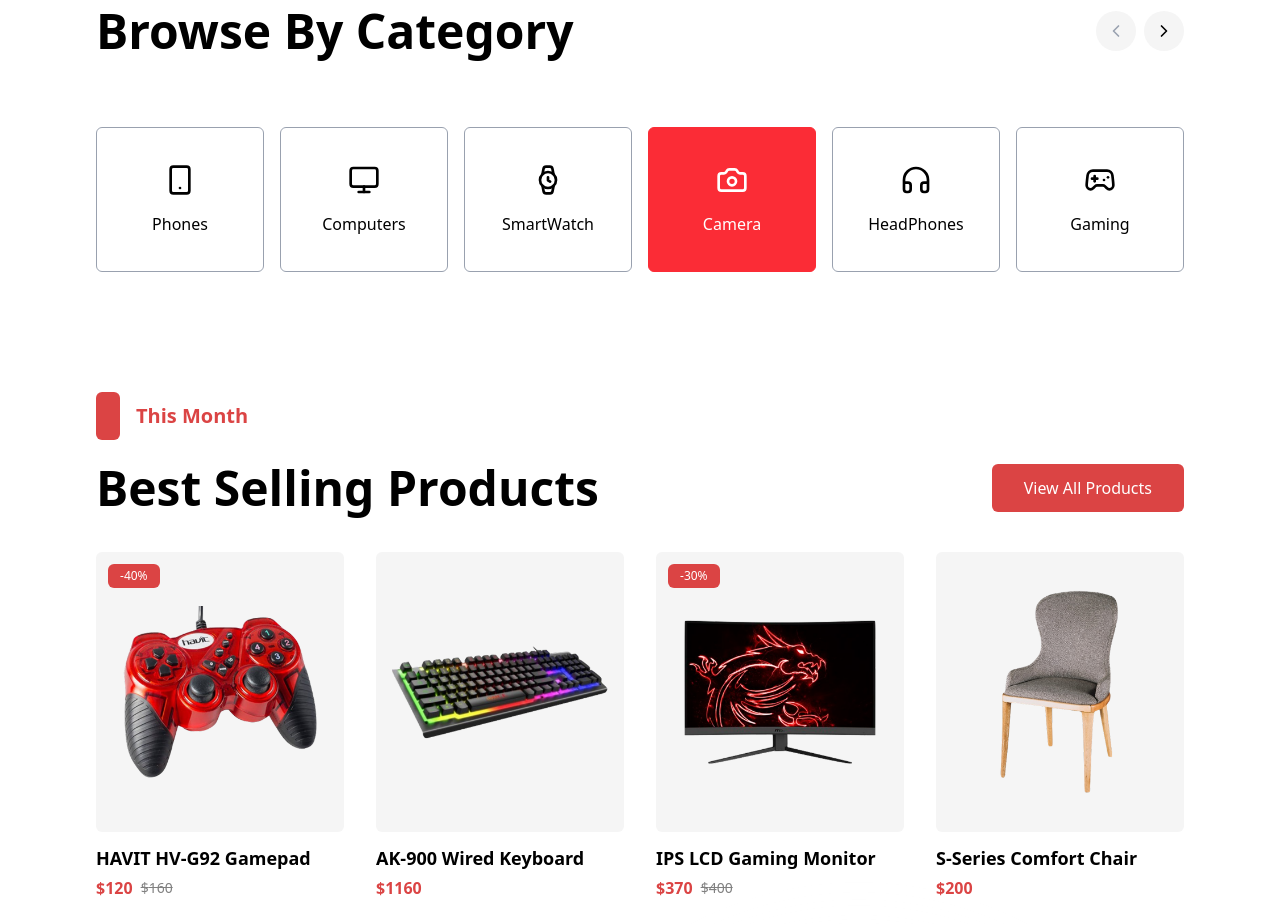
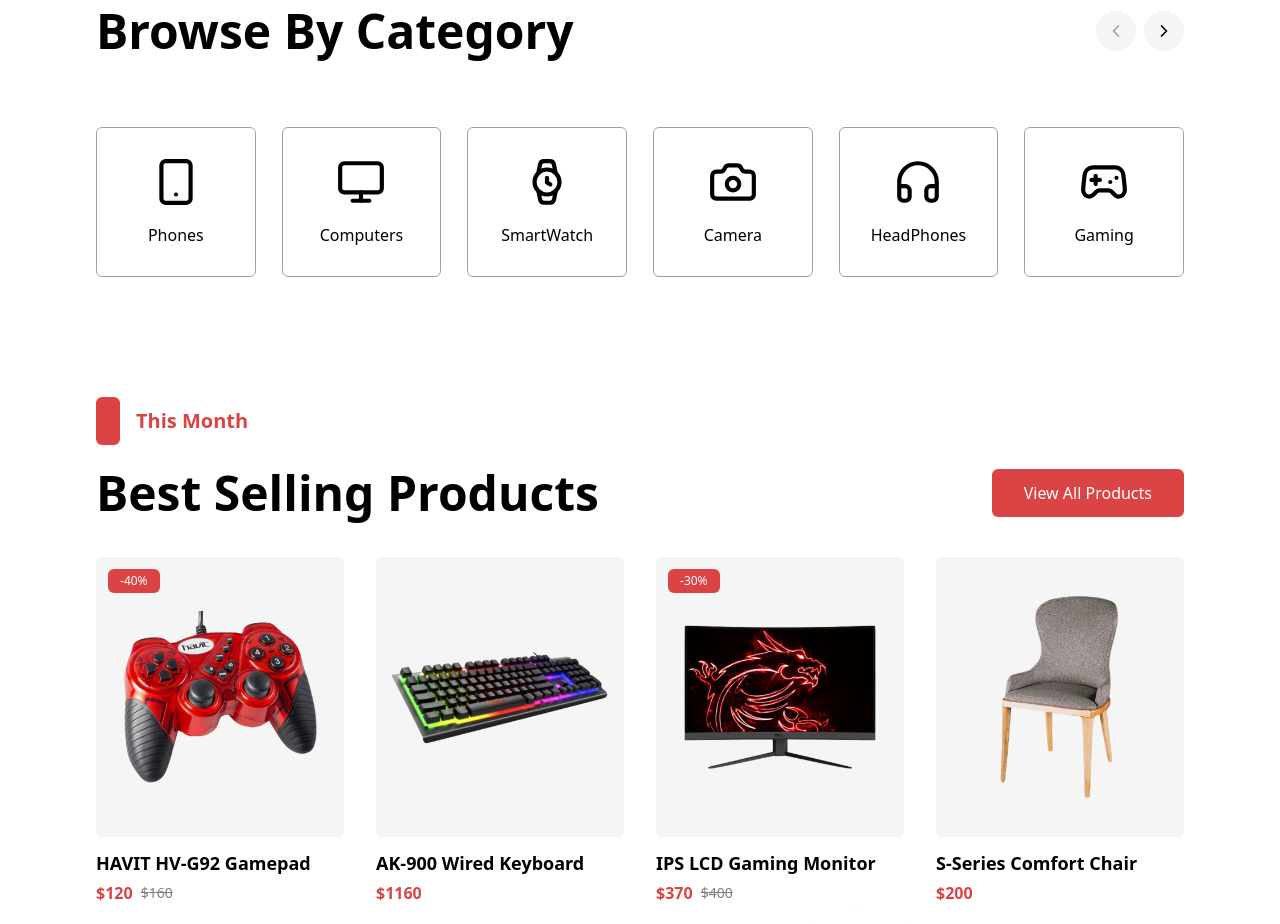
Before and after one commit to Naqash-Codes/Nextjs_Ecommerce_Project, a Next.js app: page / in a window 1280 px wide. Shown: the part 1420-2344 px from the top of the page. Built offline with nearby package versions, Linux system fonts and the light colour scheme; no server answers.

Commit message:
Category Carousel alignment

```diff
--- a/components/CategoryCarousel.tsx
+++ b/components/CategoryCarousel.tsx
@@ -1,6 +1,6 @@
 "use client";
 
-import { RefObject, useState } from "react";
+import { RefObject } from "react";
 import { Swiper, SwiperSlide } from "swiper/react";
 import { Navigation } from "swiper/modules";
 import "swiper/css";
@@ -14,12 +14,10 @@ type Props = {
 };
 
 const CategoryCarousel = ({ prevRef, nextRef, onStateChange }: Props) => {
-  const [activeCategory, setActiveCategory] = useState("Camera");
-
   return (
     <Swiper
       modules={[Navigation]}
-      spaceBetween={16}
+      spaceBetween={26}
       slidesPerView={6}
       watchOverflow
       navigation={{
@@ -53,20 +51,21 @@ const CategoryCarousel = ({ prevRef, nextRef, onStateChange }: Props) => {
     >
       {categories.map((item) => {
         const Icon = item.icon;
-        const isActive = activeCategory === item.title;
 
         return (
           <SwiperSlide key={item.id}>
             <div
-              onClick={() => setActiveCategory(item.title)}
-              className={`min-w-[150px] h-[145px] border border-gray-400 rounded-md flex flex-col items-center justify-center gap-4 cursor-pointer transition
-                ${
-                  isActive
-                    ? "bg-red-500 text-white border-red-500"
-                    : "hover:bg-neutral-100"
-                }`}
+              className="
+                min-w-[150px] h-[150px]
+                border border-gray-400 rounded-md
+                flex flex-col items-center justify-center gap-4
+                cursor-pointer transition-colors duration-200
+                hover:bg-red-500
+                hover:text-white
+                hover:border-red-500
+              "
             >
-              <Icon size={32} />
+              <Icon size={50} />
               <p className="font-medium">{item.title}</p>
             </div>
           </SwiperSlide>
```
